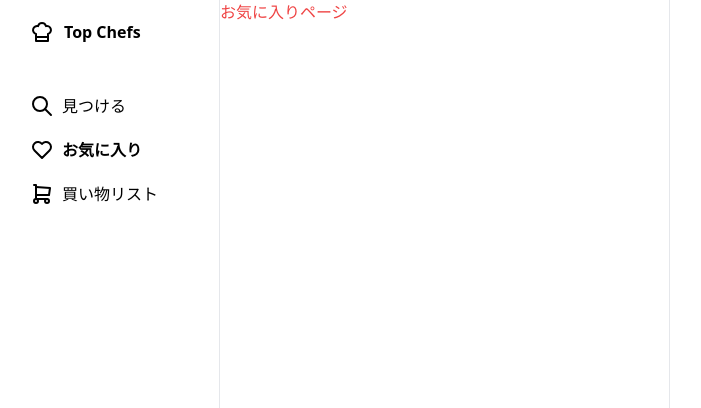
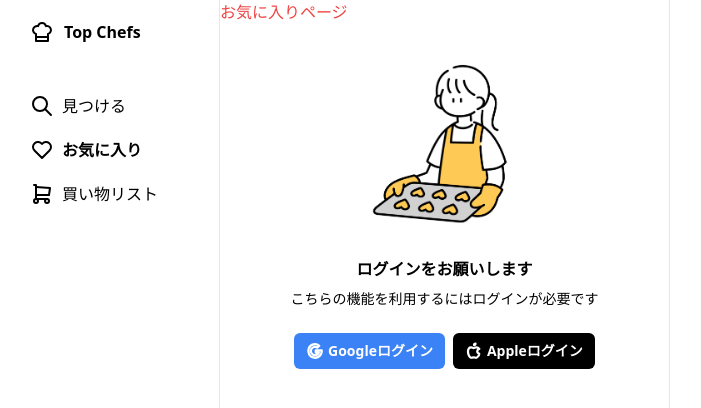
Before and after one commit to qin-team-recipe/14-frontend, a Next.js app: page /fav in a window 1280 px wide. Shown: the top 408 px of the page, without its empty margins (290-991 px from the left). Built offline with nearby package versions, Linux system fonts and the light colour scheme.

Commit message:
✨ ログイン関連のコンポーネント作成

```diff
--- a/src/app/(top)/fav/page.jsx
+++ b/src/app/(top)/fav/page.jsx
@@ -1,7 +1,10 @@
+import { AuthScreen } from "@/app/_components/Auth";
+
 export default function Fav() {
   return (
     <>
       <p className="text-red-500">お気に入りページ</p>
+      <AuthScreen />
     </>
   );
 }
--- a/src/app/(top)/list/page.jsx
+++ b/src/app/(top)/list/page.jsx
@@ -1,7 +1,10 @@
+import { AuthScreen } from "@/app/_components/Auth";
+
 export default function List() {
   return (
     <>
       <p className="text-red-500">お買い物リストページ</p>
+      <AuthScreen />
     </>
   );
 }
--- /dev/null
+++ b/src/app/_components/Auth/AuthScreen.jsx
@@ -0,0 +1,60 @@
+"use client";
+
+import { usePathname } from "next/navigation";
+import Image from "next/image";
+
+import { IconBrandApple } from "@tabler/icons-react";
+import { IconBrandGoogle } from "@tabler/icons-react";
+
+// ログイン画面用のコンポーネント
+export const AuthScreen = () => {
+  // 現在のパス取得
+  const pathname = usePathname();
+
+  return (
+    <div className="p-4 text-center">
+      <div className="mx-auto w-1/2">
+        {/* お気に入り画面の画像 */}
+        {pathname === "/fav" ? (
+          <Image
+            src="/images/bakingGirl.png"
+            width={1000}
+            height={1000}
+            alt="クッキーを焼く女の子"
+          />
+        ) : null}
+
+        {/* 買い物リスト画面の画像 */}
+        {pathname === "/list" ? (
+          <Image
+            src="/images/cookingGirl.png"
+            width={1000}
+            height={1000}
+            alt="料理をする女の子"
+          />
+        ) : null}
+      </div>
+      <h1 className="mt-2 font-bold">ログインをお願いします</h1>
+      <p className="mt-2 text-sm">
+        こちらの機能を利用するにはログインが必要です
+      </p>
+      {/* ボタンはコンポーネントするか悩み中。。。 */}
+      <div className="mt-6 flex flex-row items-center justify-center gap-2">
+        <button
+          onClick={() => {}}
+          className="flex items-center justify-center gap-1 rounded-md bg-blue-500 px-3 py-2 text-sm font-bold text-white"
+        >
+          <IconBrandGoogle size={18} strokeWidth={3} />
+          Googleログイン
+        </button>
+        <button
+          onClick={() => {}}
+          className="flex items-center justify-center gap-1 rounded-md bg-black px-3 py-2 text-sm font-bold text-white"
+        >
+          <IconBrandApple size={18} strokeWidth={3} />
+          Appleログイン
+        </button>
+      </div>
+    </div>
+  );
+};
--- /dev/null
+++ b/src/app/_components/Auth/index.js
@@ -0,0 +1 @@
+export { AuthScreen } from "./AuthScreen";
```
Also changed, not shown: public/images/bakingGirl.png (renamed from public/images/bakingCookieGirl.png).
